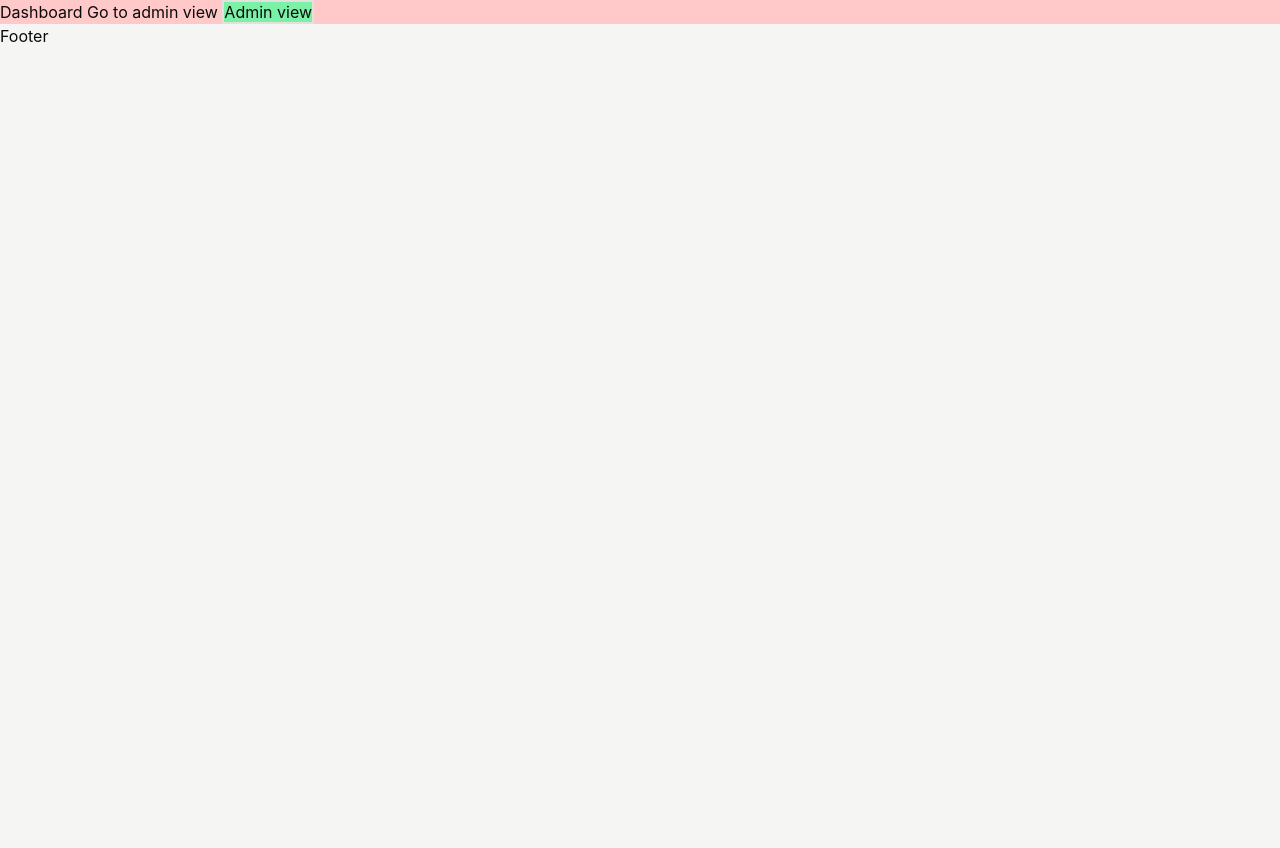
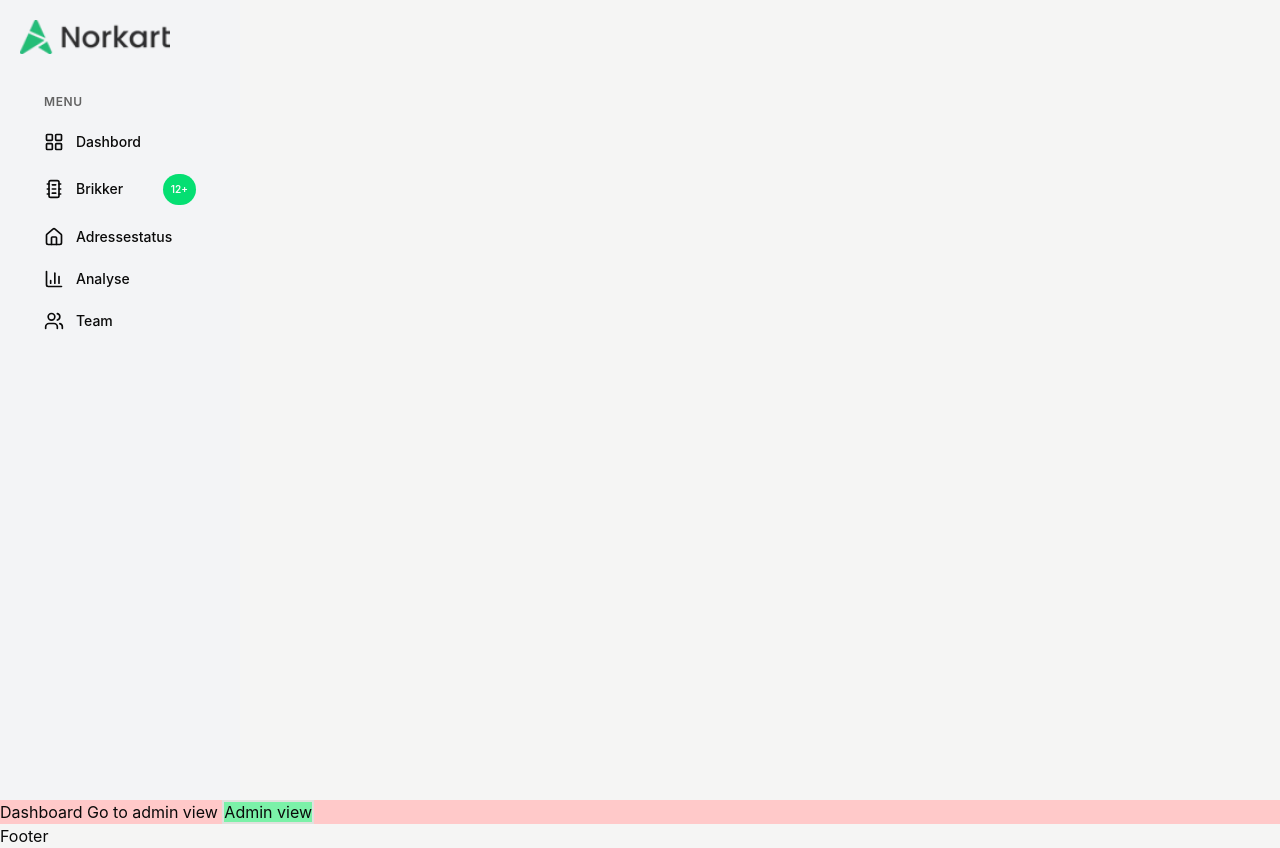
Before and after one commit to abdilatiiif/Easytracker, a Next.js app: page / in a window 1280 px wide. Before the commit the page ends 800 px from the top, so only its background shows below. Built offline with nearby package versions, Linux system fonts and the light colour scheme.

Commit message:
bug free 02

```diff
--- a/src/app/adminview/page.tsx
+++ b/src/app/brikker/page.tsx
@@ -18,7 +18,7 @@ export default async function page() {
 
       <div className="mb-4">
         <p className="text-gray-600">Totalt antall: {resultat.data.length}</p>
-        {resultat.data.map((item, index) => (
+        {resultat.data.map((item: object, index: number) => (
           <div key={index} className="p-2 border-b border-gray-200">
             <p>{JSON.stringify(item)}</p>
           </div>
--- a/src/app/globals.css
+++ b/src/app/globals.css
@@ -1,5 +1,4 @@
 @import "tailwindcss";
-@import "tw-animate-css";
 
 @custom-variant dark (&:is(.dark *));
 
--- a/src/app/layout.tsx
+++ b/src/app/layout.tsx
@@ -17,6 +17,7 @@ export default function RootLayout({
   return (
     <html lang="en">
       <body>
+        <Navigation />
         {children}
         <Footer />
       </body>
--- a/src/components/Navigation/Menu.tsx
+++ b/src/components/Navigation/Menu.tsx
@@ -2,27 +2,26 @@
 
 import { LayoutGrid, Microchip, House, BarChart3, Users } from "lucide-react";
 import Link from "next/link";
-import { useSearchParams } from "next/navigation";
+import { usePathname } from "next/navigation";
 
 function Menu() {
-  const searchParams = useSearchParams();
-  const activeLink = searchParams.get("active") || "dashboard";
+  const pathname = usePathname();
 
   const menuItems = [
-    { icon: LayoutGrid, label: "Dashbord", active: activeLink },
+    { icon: LayoutGrid, label: "Dashbord", href: "/dashbord" },
     {
       icon: Microchip,
       label: "Brikker",
       badge: "12+",
-      active: activeLink,
+      href: "/brikker",
     },
     {
       icon: House,
       label: "Adressestatus",
-      active: activeLink === "adressestatus",
+      href: "/adressestatus",
     },
-    { icon: BarChart3, label: "Analyse", active: activeLink === "analyse" },
-    { icon: Users, label: "Team", active: activeLink === "team" },
+    { icon: BarChart3, label: "Analyse", href: "/analyse" },
+    { icon: Users, label: "Team", href: "/team" },
   ];
 
   return (
@@ -37,9 +36,8 @@ function Menu() {
             <button
               className={
                 `flex w-full items-center gap-3 rounded-lg px-3 py-2.5 text-sm font-medium transition-colors cursor-pointer` +
-                (item.active
-                  ? " bg-green-500 text-primary-foreground"
-                  : " text-muted-foreground hover:bg-secondary hover:text-foreground")
+                (item.href === pathname &&
+                  " bg-green-500 text-primary-foreground")
               }
             >
               <item.icon className="h-5 w-5" />
--- a/src/components/Navigation/Navigation.tsx
+++ b/src/components/Navigation/Navigation.tsx
@@ -1,18 +1,20 @@
 import Image from "next/image";
 import Menu from "./Menu";
+import Link from "next/link";
 
 // Navigation container
 
 function Navigation() {
   return (
     <div className="h-screen max-w-60 p-5 bg-gray-100">
+      <Link href="/dashbord" className="flex items-center gap-2">
         <Image
-        className="p-2"
           src="/norkart.webp"
           alt="Navigation Image"
           width={150}
           height={150}
         />
+      </Link>
 
       <Menu />
     </div>
```
Lines whose indentation alone changed are shown as unchanged.
